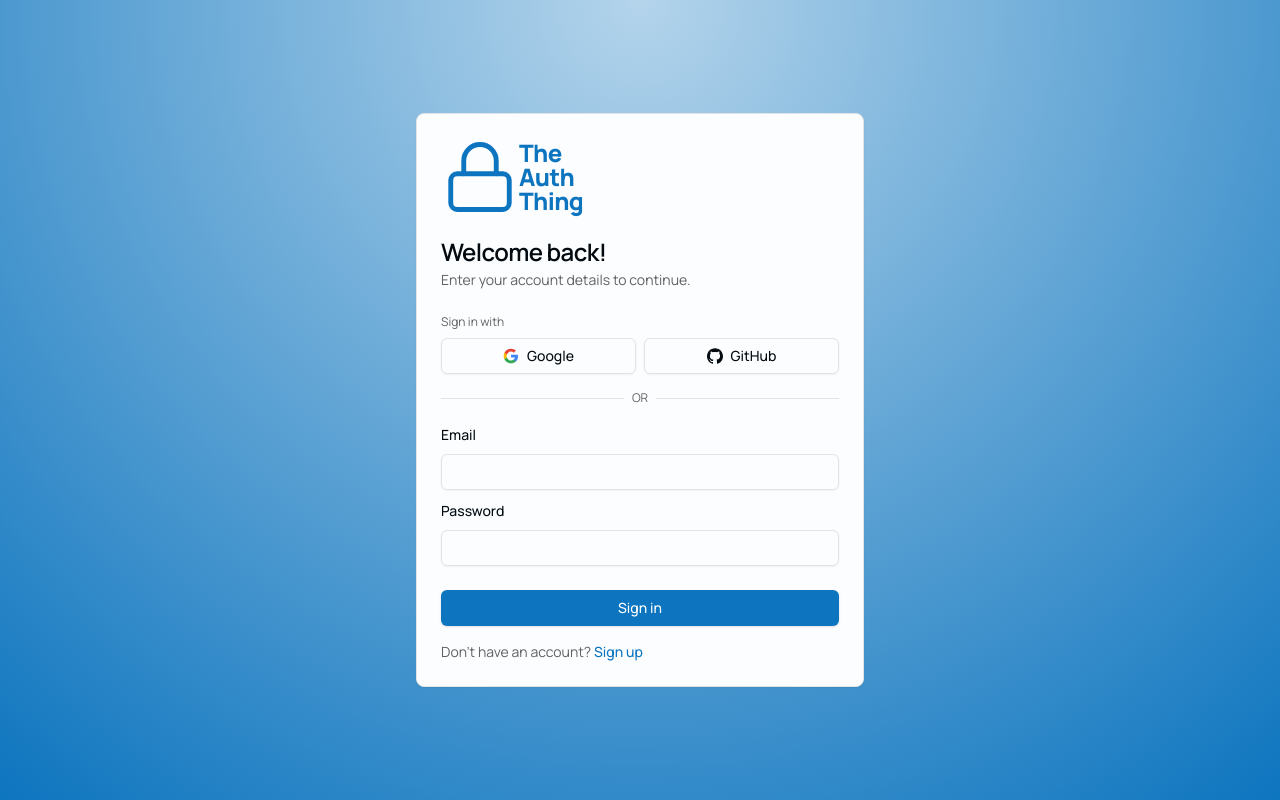
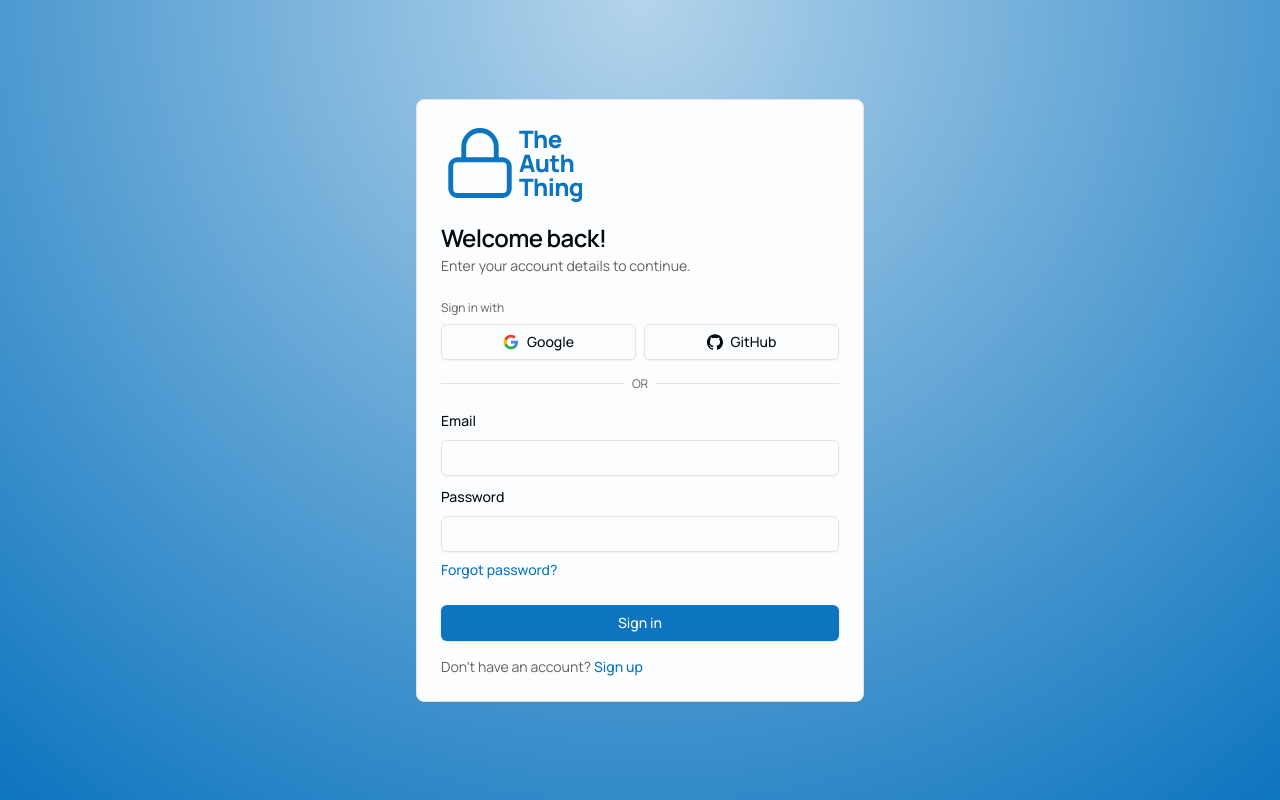
Before and after one commit to TheOmer77/authjs-test, a Next.js app: page /auth/sign-in in a window 1280 px wide. Built offline with nearby package versions, Linux system fonts and the light colour scheme; no server answers.

Commit message:
Add password reset link in sign in page

```diff
--- a/src/components/auth/SignInForm.tsx
+++ b/src/components/auth/SignInForm.tsx
@@ -1,6 +1,7 @@
 'use client';
 
 import { useState, useTransition } from 'react';
+import Link from 'next/link';
 import { useSearchParams } from 'next/navigation';
 import { useForm } from 'react-hook-form';
 import { zodResolver } from '@hookform/resolvers/zod';
@@ -76,6 +77,9 @@ export const SignInForm = () => {
                   <Input {...field} type='password' disabled={isPending} />
                 </FormControl>
                 <FormMessage />
+                <Button variant='link' className='h-auto p-0' asChild>
+                  <Link href='/auth/reset'>Forgot password?</Link>
+                </Button>
               </FormItem>
             )}
           />
```
